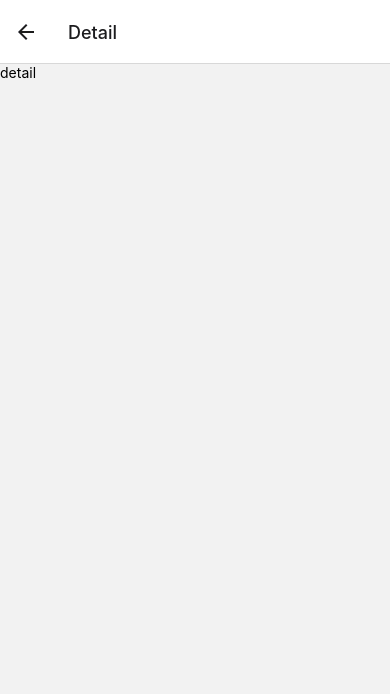
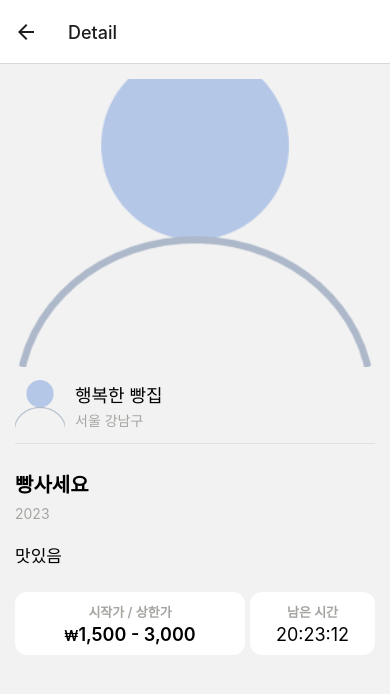
Before and after one commit to lee-yun-pyo/knu_capstone, a React Native app in the folder RN-mobile/: screen /Detail in a window 390 px wide. Shown: the top 694 px of the page. Built offline with nearby package versions, Linux system fonts and the light colour scheme.

Commit message:
#10 feat: 상품 상세 페이지 UI 구현

```diff
--- /dev/null
+++ b/RN-mobile/src/components/Detail/Description/index.tsx
@@ -0,0 +1,19 @@
+import { View, Text } from "react-native";
+
+import { styles } from "./style";
+
+interface Props {
+  title: string;
+  date: string;
+  description: string;
+}
+
+export function Description({ title, date, description }: Props) {
+  return (
+    <View style={styles.container}>
+      <Text style={styles.title}>{title}</Text>
+      <Text style={styles.date}>{date}</Text>
+      <Text style={styles.description}>{description}</Text>
+    </View>
+  );
+}
--- /dev/null
+++ b/RN-mobile/src/components/Detail/Description/style.tsx
@@ -0,0 +1,21 @@
+import { FontColor } from "constants/color";
+import { StyleSheet } from "react-native";
+
+export const styles = StyleSheet.create({
+  container: {
+    paddingVertical: 25,
+  },
+  title: {
+    fontSize: 20,
+    fontWeight: "700",
+  },
+  date: {
+    fontSize: 14,
+    color: FontColor.gray,
+    marginTop: 7,
+    marginBottom: 20,
+  },
+  description: {
+    fontSize: 17,
+  },
+});
--- /dev/null
+++ b/RN-mobile/src/components/Detail/Price/index.tsx
@@ -0,0 +1,27 @@
+import { View, Text } from "react-native";
+
+import { styles } from "./style";
+
+interface Props {
+  startPrice: number;
+  upperPrice: number;
+  limitTime: string;
+}
+
+export function Price({ startPrice, upperPrice, limitTime }: Props) {
+  return (
+    <View style={styles.container}>
+      <View style={[styles.wrapper, { flex: 2 }]}>
+        <Text style={styles.subTitle}>시작가 / 상한가</Text>
+        <Text style={styles.priceText}>
+          <Text style={{ fontSize: 14 }}>&#8361;</Text>
+          {startPrice.toLocaleString()} - {upperPrice.toLocaleString()}
+        </Text>
+      </View>
+      <View style={[styles.wrapper, { flex: 1 }]}>
+        <Text style={styles.subTitle}>남은 시간</Text>
+        <Text style={styles.leftTime}>20:23:12</Text>
+      </View>
+    </View>
+  );
+}
--- /dev/null
+++ b/RN-mobile/src/components/Detail/Price/style.tsx
@@ -0,0 +1,33 @@
+import { FontColor } from "constants/color";
+import { StyleSheet } from "react-native";
+
+export const styles = StyleSheet.create({
+  container: {
+    flex: 1,
+    flexDirection: "row",
+    alignItems: "center",
+    gap: 5,
+  },
+  wrapper: {
+    padding: 10,
+    borderRadius: 12,
+    backgroundColor: "white",
+    gap: 3,
+  },
+
+  priceText: {
+    textAlign: "center",
+    fontWeight: "600",
+    fontSize: 18,
+  },
+  leftTime: {
+    textAlign: "center",
+    fontSize: 18,
+  },
+  subTitle: {
+    textAlign: "center",
+    fontSize: 13,
+    color: FontColor.gray,
+    fontWeight: "600",
+  },
+});
--- a/RN-mobile/src/components/Detail/Profile/style.tsx
+++ b/RN-mobile/src/components/Detail/Profile/style.tsx
@@ -5,6 +5,10 @@ export const styles = StyleSheet.create({
     flexDirection: "row",
     alignItems: "center",
     gap: 10,
+    paddingVertical: 13,
+    borderStyle: "solid",
+    borderColor: "#E2E2E2",
+    borderBottomWidth: 1,
   },
   profileImage: {
     width: 50,
--- /dev/null
+++ b/RN-mobile/src/constants/color.ts
@@ -0,0 +1,5 @@
+export const FontColor = {
+    gray: "#A4A5A1",
+    startPriceColor: "#3983F6",
+    upperPriceColor: "#ee4638"
+}
--- a/RN-mobile/src/screens/Detail/index.tsx
+++ b/RN-mobile/src/screens/Detail/index.tsx
@@ -1,9 +1,21 @@
-import { View, Text } from "react-native";
+import { ScrollView, Image } from "react-native";
+
+import { Profile } from "components/Detail/Profile";
+import { Price } from "components/Detail/Price";
+import { Description } from "components/Detail/Description";
+
+import { styles } from "./style";
 
 export function Detail() {
   return (
-    <View>
-      <Text>detail</Text>
-    </View>
+    <ScrollView style={styles.container}>
+      <Image
+        source={require("../../../assets/user2.png")}
+        style={styles.itemImage}
+      />
+      <Profile storeName={"행복한 빵집"} location={"서울 강남구"} />
+      <Description title={"빵사세요"} date={"2023"} description={"맛있음"} />
+      <Price startPrice={1500} upperPrice={3000} limitTime={"23"} />
+    </ScrollView>
   );
 }
--- a/RN-mobile/src/screens/Detail/style.tsx
+++ b/RN-mobile/src/screens/Detail/style.tsx
@@ -0,0 +1,13 @@
+import { StyleSheet } from "react-native";
+
+export const styles = StyleSheet.create({
+  container: {
+    paddingVertical: 15,
+    paddingHorizontal: 15,
+    flex: 1,
+  },
+  itemImage: {
+    width: "100%",
+    borderRadius: 8,
+  },
+});
```
